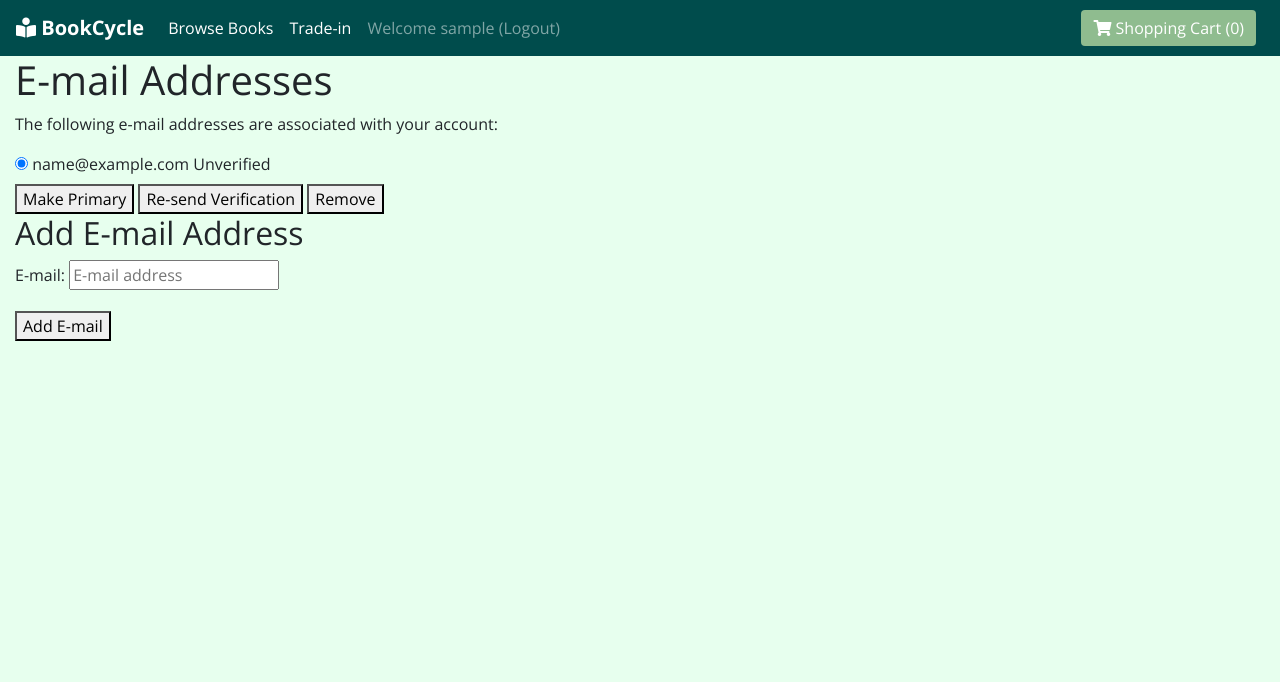
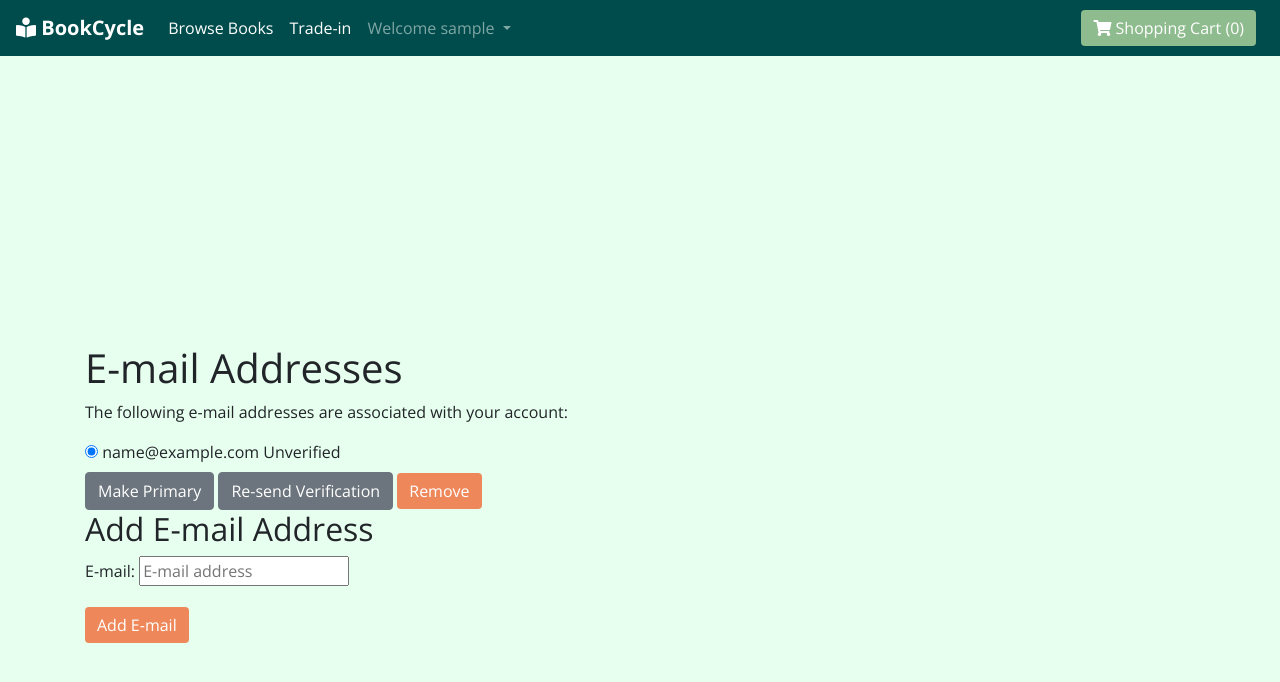
Before and after one commit to edmundgjj/sustainablebooks, a Django app: page /accounts/email/ in a window 1280 px wide. Shown: the top 682 px of the page. Run offline with Django 3.2, Linux system fonts and the light colour scheme; the visitor is signed in with stand-in values (Sample User, id 1); data comes from the database, SQL or seed files in the repository; parts of the project's set-up code (start-up, migrations or seed data) failed here and were passed over; some libraries are stand-ins or nearby versions.

Commit message:
Updated Navbar with Account Shortcut Links Dropdown

```diff
--- a/templates/allauth/account/email.html
+++ b/templates/allauth/account/email.html
@@ -1,10 +1,11 @@
-{% extends "account/base.html" %}
+{% extends "base.template.html" %}
 
 {% load i18n %}
 
 {% block head_title %}{% trans "E-mail Addresses" %}{% endblock %}
 
 {% block content %}
+<div class="container" style="padding-top: 18rem;">
     <h1>{% trans "E-mail Addresses" %}</h1>
     {% if user.emailaddress_set.all %}
     <p>{% trans 'The following e-mail addresses are associated with your account:' %}</p>
@@ -15,9 +16,12 @@
 
             {% for emailaddress in user.emailaddress_set.all %}
             <div class="ctrlHolder">
-      <label for="email_radio_{{forloop.counter}}" class="{% if emailaddress.primary %}primary_email{%endif%}">
+                <label for="email_radio_{{forloop.counter}}"
+                    class="{% if emailaddress.primary %}primary_email{%endif%}">
 
-      <input id="email_radio_{{forloop.counter}}" type="radio" name="email" {% if emailaddress.primary or user.emailaddress_set.count == 1 %}checked="checked"{%endif %} value="{{emailaddress.email}}"/>
+                    <input id="email_radio_{{forloop.counter}}" type="radio" name="email"
+                        {% if emailaddress.primary or user.emailaddress_set.count == 1 %}checked="checked" {%endif %}
+                        value="{{emailaddress.email}}" />
 
                     {{ emailaddress.email }}
                     {% if emailaddress.verified %}
@@ -31,16 +35,18 @@
 {% endfor %}
 
 <div class="buttonHolder">
-      <button class="secondaryAction" type="submit" name="action_primary" >{% trans 'Make Primary' %}</button>
-      <button class="secondaryAction" type="submit" name="action_send" >{% trans 'Re-send Verification' %}</button>
-      <button class="primaryAction" type="submit" name="action_remove" >{% trans 'Remove' %}</button>
+    <button class="secondaryAction btn btn-secondary" type="submit" name="action_primary">{% trans 'Make Primary' %}</button>
+    <button class="secondaryAction btn btn-secondary" type="submit" name="action_send">{% trans 'Re-send Verification' %}</button>
+    <button class="primaryAction btn btn-primary" type="submit" name="action_remove">{% trans 'Remove' %}</button>
 </div>
 
 </fieldset>
 </form>
 
 {% else %}
-<p><strong>{% trans 'Warning:'%}</strong> {% trans "You currently do not have any e-mail address set up. You should really add an e-mail address so you can receive notifications, reset your password, etc." %}</p>
+<p><strong>{% trans 'Warning:'%}</strong>
+    {% trans "You currently do not have any e-mail address set up. You should really add an e-mail address so you can receive notifications, reset your password, etc." %}
+</p>
 
 {% endif %}
 
@@ -50,21 +56,21 @@
 <form method="post" action="{% url 'account_email' %}" class="add_email">
     {% csrf_token %}
     {{ form.as_p }}
-        <button name="action_add" type="submit">{% trans "Add E-mail" %}</button>
+    <button name="action_add" class="btn btn-primary" type="submit">{% trans "Add E-mail" %}</button>
 </form>
 {% endif %}
-
+</div>
 {% endblock %}
 
 
 {% block extra_body %}
 <script type="text/javascript">
-(function() {
+    (function () {
         var message = "{% trans 'Do you really want to remove the selected e-mail address?' %}";
         var actions = document.getElementsByName('action_remove');
         if (actions.length) {
-    actions[0].addEventListener("click", function(e) {
-      if (! confirm(message)) {
+            actions[0].addEventListener("click", function (e) {
+                if (!confirm(message)) {
                     e.preventDefault();
                 }
             });
--- a/templates/allauth/account/password_reset_done.html
+++ b/templates/allauth/account/password_reset_done.html
@@ -1,4 +1,4 @@
-{% extends "account/base.html" %}
+{% extends "base.template.html" %}
 
 {% load i18n %}
 {% load account %}
--- a/templates/allauth/account/password_reset_from_key_done.html
+++ b/templates/allauth/account/password_reset_from_key_done.html
@@ -1,9 +1,11 @@
-{% extends "account/base.html" %}
+{% extends "base.template.html" %}
 
 {% load i18n %}
 {% block head_title %}{% trans "Change Password" %}{% endblock %}
 
 {% block content %}
+<div class="container" style="padding-top: 18rem;">
     <h1>{% trans "Change Password" %}</h1>
     <p>{% trans 'Your password is now changed.' %}</p>
+</div>
 {% endblock %}
--- a/templates/base.template.html
+++ b/templates/base.template.html
@@ -19,9 +19,12 @@
     <link rel="stylesheet" href="{% static 'styles.css' %}" />
 
     <!-- Other CSS -->
-        <link rel="preconnect" href="https://fonts.gstatic.com">
-<link href="https://fonts.googleapis.com/css2?family=Open+Sans:ital,wght@0,300;0,400;0,600;0,700;0,800;1,300;1,400;1,600;1,700;1,800&display=swap" rel="stylesheet">
-    <link rel="stylesheet" href="https://use.fontawesome.com/releases/v5.15.1/css/all.css" integrity="sha384-vp86vTRFVJgpjF9jiIGPEEqYqlDwgyBgEF109VFjmqGmIY/Y4HV4d3Gp2irVfcrp" crossorigin="anonymous">
+    <link rel="preconnect" href="https://fonts.gstatic.com">
+    <link
+        href="https://fonts.googleapis.com/css2?family=Open+Sans:ital,wght@0,300;0,400;0,600;0,700;0,800;1,300;1,400;1,600;1,700;1,800&display=swap"
+        rel="stylesheet">
+    <link rel="stylesheet" href="https://use.fontawesome.com/releases/v5.15.1/css/all.css"
+        integrity="sha384-vp86vTRFVJgpjF9jiIGPEEqYqlDwgyBgEF109VFjmqGmIY/Y4HV4d3Gp2irVfcrp" crossorigin="anonymous">
     <title>{%block head_title%}{%endblock%}</title>
     {% block extra_head %}
     {% endblock %}
@@ -43,18 +46,36 @@
                 <li class="nav-item active">
                     <a class="nav-link" href="{% url 'about_us' %}">Trade-in</a>
                 </li>
-                <li class="nav-item">
+                <li class="nav-item dropdown">
                     {% if request.user.is_authenticated  %}
-                    <a class = "nav-link" href="/accounts/logout">Welcome {{request.user}} (Logout)</a>
+                    <a class="nav-link dropdown-toggle" href="#" id="navbarDropdown" role="button"
+                        data-toggle="dropdown" aria-haspopup="true" aria-expanded="false">
+                        Welcome {{request.user}}
+                    </a>
+                    <div class="dropdown-menu" aria-labelledby="navbarDropdown">
+                        <a class="dropdown-item" href="/accounts/logout">Logout</a>
+                        <a class="dropdown-item" href="/accounts/password/change">Change Password</a>
+                        <a class="dropdown-item" href="/accounts/email">Manage Email</a>
+                    </div>
+
                     {% else %}
-                    <a class = "nav-link" href="/accounts/login">Login</a>
+                    <a class="nav-link dropdown-toggle" href="#" id="navbarDropdown" role="button"
+                        data-toggle="dropdown" aria-haspopup="true" aria-expanded="false">
+                        Account
+                    </a>
+                    <div class="dropdown-menu" aria-labelledby="navbarDropdown">
+                        <a class="dropdown-item" href="/accounts/login">Login</a>
+                        <a class="dropdown-item" href="/accounts/signup">Sign Up</a>
+                    </div>
+
                     {%endif%}
                 </li>
 
             </ul>
             <ul class="navbar-nav my-2 my-lg-0">
                 <li class="nav-item mr-sm-2">
-                    <a class="btn btn-primary" style="background-color: darkseagreen;" href="{% url 'view_cart' %}"><i class="fas fa-shopping-cart"></i> Shopping Cart ({{number_of_items}})</a>
+                    <a class="btn btn-primary" style="background-color: darkseagreen;" href="{% url 'view_cart' %}"><i
+                            class="fas fa-shopping-cart"></i> Shopping Cart ({{number_of_items}})</a>
                 </li>
             </ul>
 
```
Also changed, not shown: templates/allauth/account/password_change.html (+7 -4 lines). Lines whose indentation alone changed are shown as unchanged.
